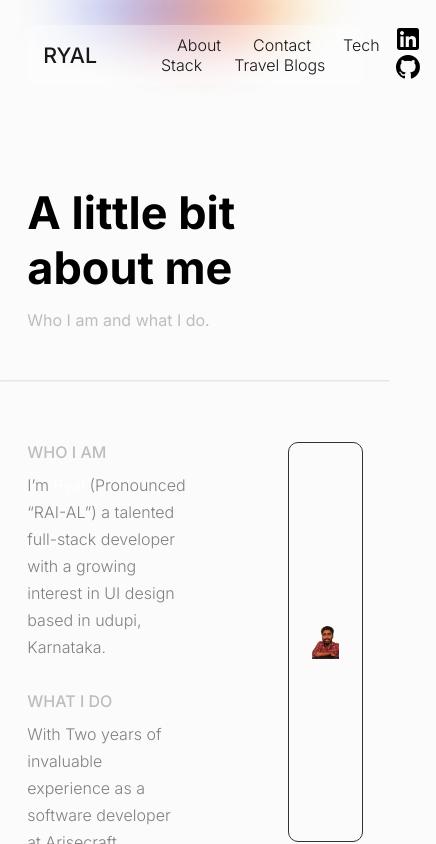
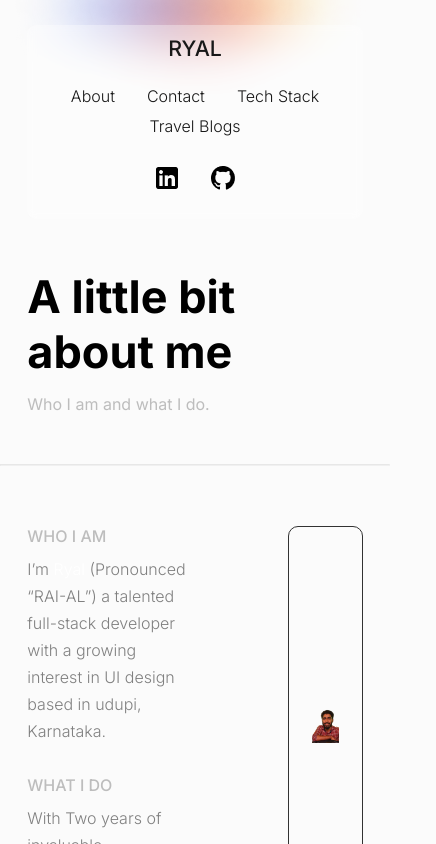
Before and after one commit to ryalamanna/portfolio, a Next.js app: page /about in a window 390 px wide. Shown: the top 844 px of the page, 436 px wide, since content can reach past the window. Built offline with nearby package versions, Linux system fonts and the light colour scheme.

Commit message:
made navbar responsive

```diff
--- a/app/components/AllPageLayout/AllPageLayout.module.scss
+++ b/app/components/AllPageLayout/AllPageLayout.module.scss
@@ -19,12 +19,16 @@ hr.main_divider{
 }
 
 @media (prefers-color-scheme : light) {
+
     hr.main_divider{
         border-color: #9797971a;
     }
 }
 
 @media (max-width:767px) {
+    .AllPageLayout{
+        margin-top:50px;
+    }
     h1.heading{
         font-size: 45px;
     }
--- a/app/components/nav/Nav.module.css
+++ b/app/components/nav/Nav.module.css
@@ -66,3 +66,31 @@
     filter: invert(1);
   }
 }
+
+
+@media (max-width:767px) {
+  .navbar{
+    flex-direction: column;
+    height: auto;
+  }
+
+  .navbar .logo{
+    margin: 10px 0;
+  }
+  .navbar ul {
+    margin-left: 0;
+    display: flex;
+    align-items: center;
+    justify-content: center;
+    margin: 10px 0;
+    flex-wrap: wrap;
+  }
+  .navbar ul li {
+    display: inline-block;
+    margin: 5px 0;
+  }
+  .navbar .social{
+    margin: 10px 0 20px 0;
+    display: inline-block;
+  }
+}
```
